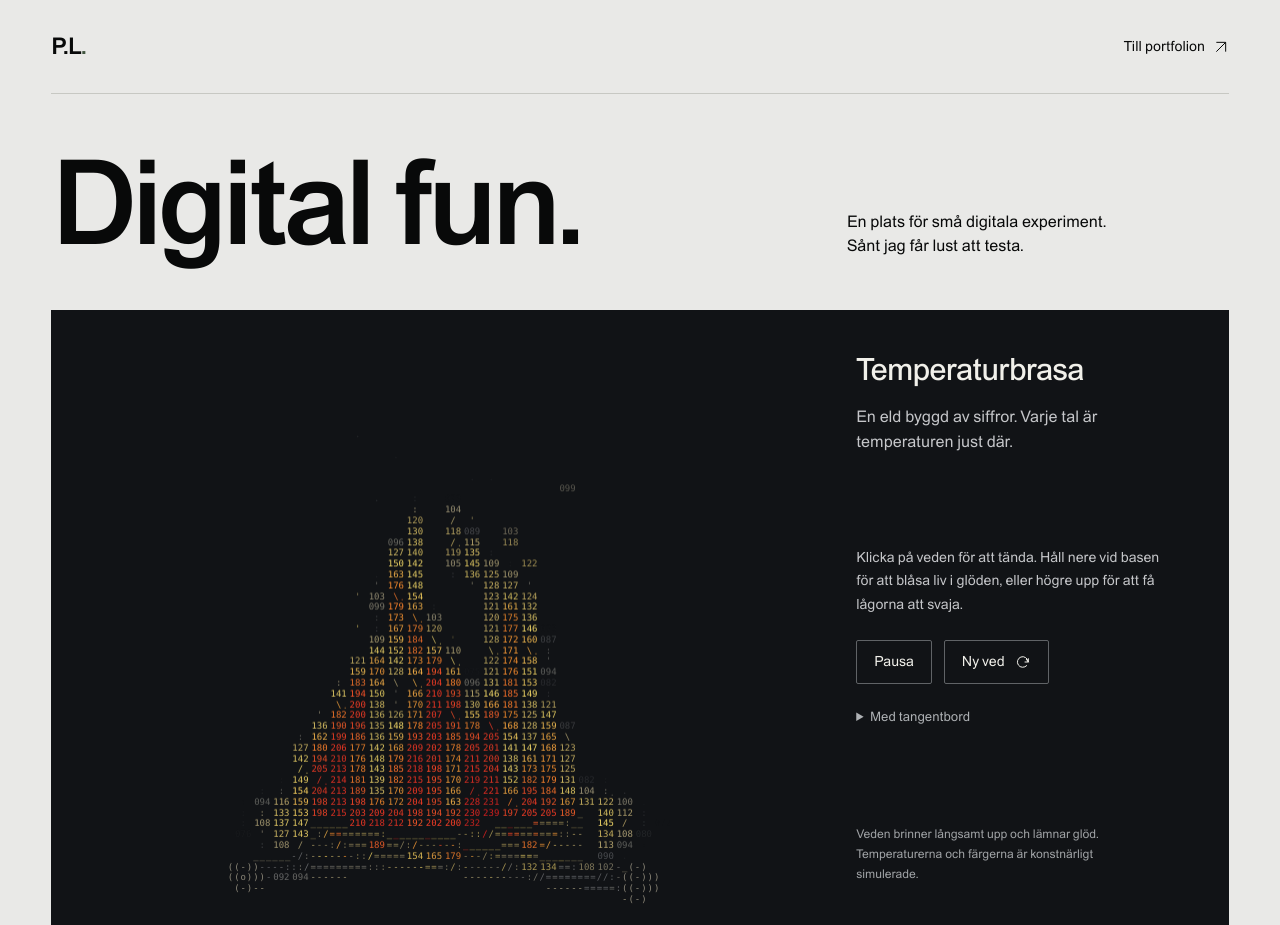
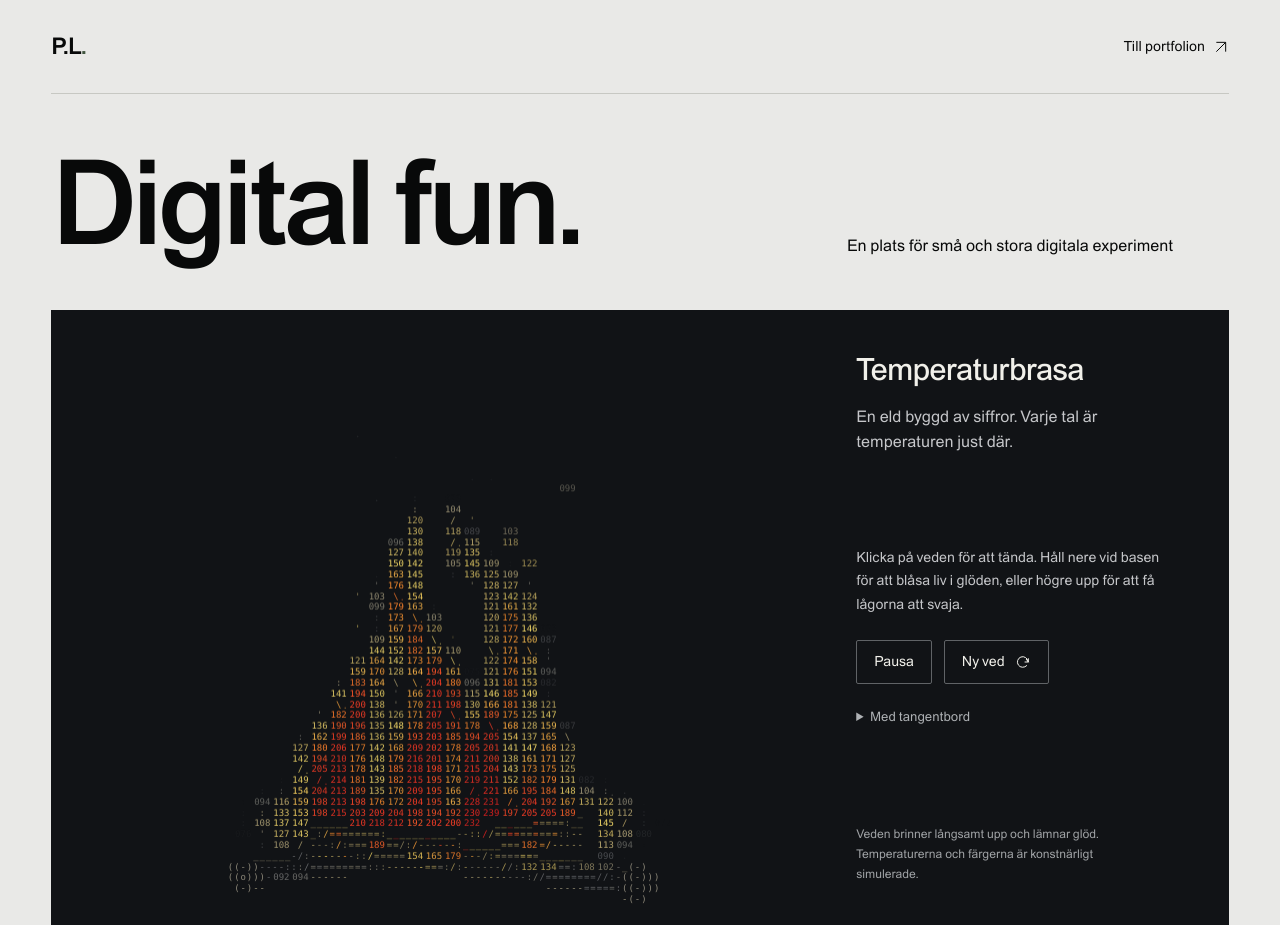
Before and after one commit to Qunius/qunius.github.io, a plain HTML site: page digital-fun.html in a window 1280 px wide. Shown: the top 925 px of the page. Drawn offline with Linux system fonts and the light colour scheme.

Commit message:
Update Digital fun introduction

```diff
--- a/digital-fun.html
+++ b/digital-fun.html
@@ -5,7 +5,7 @@
   <meta name="viewport" content="width=device-width, initial-scale=1">
   <meta http-equiv="Content-Security-Policy" content="default-src 'self'; script-src 'self'; style-src 'self' 'unsafe-inline'; img-src 'self'; font-src 'self'; connect-src 'self'; object-src 'none'; base-uri 'self'; form-action 'none'">
   <meta name="referrer" content="no-referrer">
-  <meta name="description" content="En plats för små digitala experiment av Pavel Li. Lek med en brasa byggd av temperaturtal, blås på glöden och se veden brinna upp.">
+  <meta name="description" content="En plats för små och stora digitala experiment av Pavel Li. Lek med en brasa byggd av temperaturtal, blås på glöden och se veden brinna upp.">
   <meta name="theme-color" content="#e9e9e7">
   <title>Digital fun · Pavel Li</title>
   <link rel="canonical" href="https://pavelli.fygital.se/digital-fun.html">
@@ -25,7 +25,7 @@
     <main>
       <div class="intro">
         <h1>Digital fun<span>.</span></h1>
-        <p>En plats för små digitala experiment.<br>Sånt jag får lust att testa.</p>
+        <p>En plats för små och stora digitala experiment</p>
       </div>
       <article class="experiment" id="brasan" aria-labelledby="fire-title">
         <div class="fire-stage">
```
